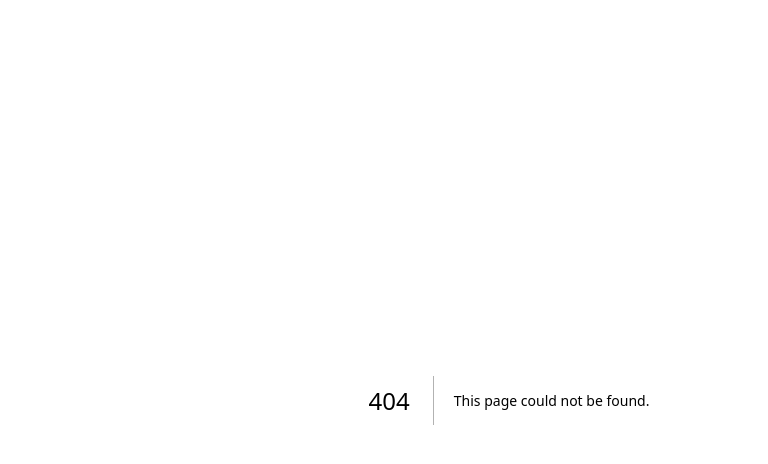
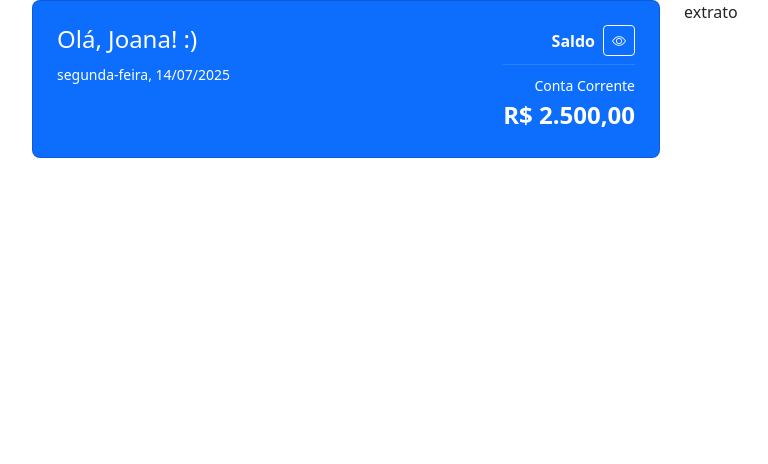
Before and after one commit to Carl-Rocha/postech-tech-challenge-fase1, a Next.js app: page /transacao in a window 1280 px wide. Before the commit this address had no page. Shown: the top 464 px of the page, without its empty margins (131-899 px from the left). Built offline with nearby package versions, Linux system fonts and the light colour scheme.

Commit message:
feat: add card de exibicao de extato e add lib bootstrap

```diff
--- a/src/app/layout.tsx
+++ b/src/app/layout.tsx
@@ -1,6 +1,8 @@
 import type { Metadata } from "next";
 import { Geist, Geist_Mono } from "next/font/google";
 import "./globals.css";
+import 'bootstrap/dist/css/bootstrap.min.css';
+import 'bootstrap-icons/font/bootstrap-icons.css'
 
 const geistSans = Geist({
   variable: "--font-geist-sans",
--- /dev/null
+++ b/src/app/transacao/page.tsx
@@ -0,0 +1,14 @@
+import CardSaldo from "@/components/CardSaldo";
+
+export default function Transacao() {
+  return (
+    <div className="row justify-content-md-center">
+        <div className="col-md-6">
+            <CardSaldo></CardSaldo>
+        </div>
+        <div className="col-md-3">
+            <p>extrato</p>
+        </div>
+    </div>
+  );
+}
--- /dev/null
+++ b/src/components/CardSaldo.tsx
@@ -0,0 +1,52 @@
+'use client';
+
+import { useState } from 'react';
+
+export default function CardSaldo() {
+  const nome = 'Joana';
+  const dataAtual = new Date();
+  const [mostrarSaldo, setMostrarSaldo] = useState(true);
+  const saldo = 2500.0;
+
+  const dataFormatada = new Intl.DateTimeFormat('pt-BR', {
+    weekday: 'long',
+    day: '2-digit',
+    month: '2-digit',
+    year: 'numeric',
+  }).format(dataAtual);
+
+  return (
+    <div className="card bg-primary text-white rounded-3 p-4 w-100">
+      <div className="d-flex justify-content-between align-items-start flex-wrap">
+        {/* Saudação */}
+        <div>
+          <h4>Olá, {nome}! :)</h4>
+          <small>{dataFormatada}</small>
+        </div>
+
+        {/* Saldo */}
+        <div className="text-end mt-3 mt-md-0">
+          <div className="d-flex align-items-center gap-2 justify-content-end">
+            <strong>Saldo</strong>
+            <button
+              className="btn btn-sm btn-outline-light"
+              onClick={() => setMostrarSaldo(!mostrarSaldo)}
+              title={mostrarSaldo ? 'Ocultar saldo' : 'Mostrar saldo'}
+            >
+                <i className={mostrarSaldo ? 'bi bi-eye' : 'bi bi-eye-slash'}></i>
+            </button>
+          </div>
+          <hr className="border-light border-opacity-50 my-2" />
+          <small>Conta Corrente</small>
+          <div className="fs-4 fw-semibold">
+            {mostrarSaldo
+              ? `R$ ${saldo.toLocaleString('pt-BR', {
+                  minimumFractionDigits: 2,
+                })}`
+              : '••••••••'}
+          </div>
+        </div>
+      </div>
+    </div>
+  );
+}
```
Also changed, not shown: package.json (+6 -4 lines), src/app/page.tsx (+2 -90 lines), 2 other files (tests, documents, lock files or other folders).
